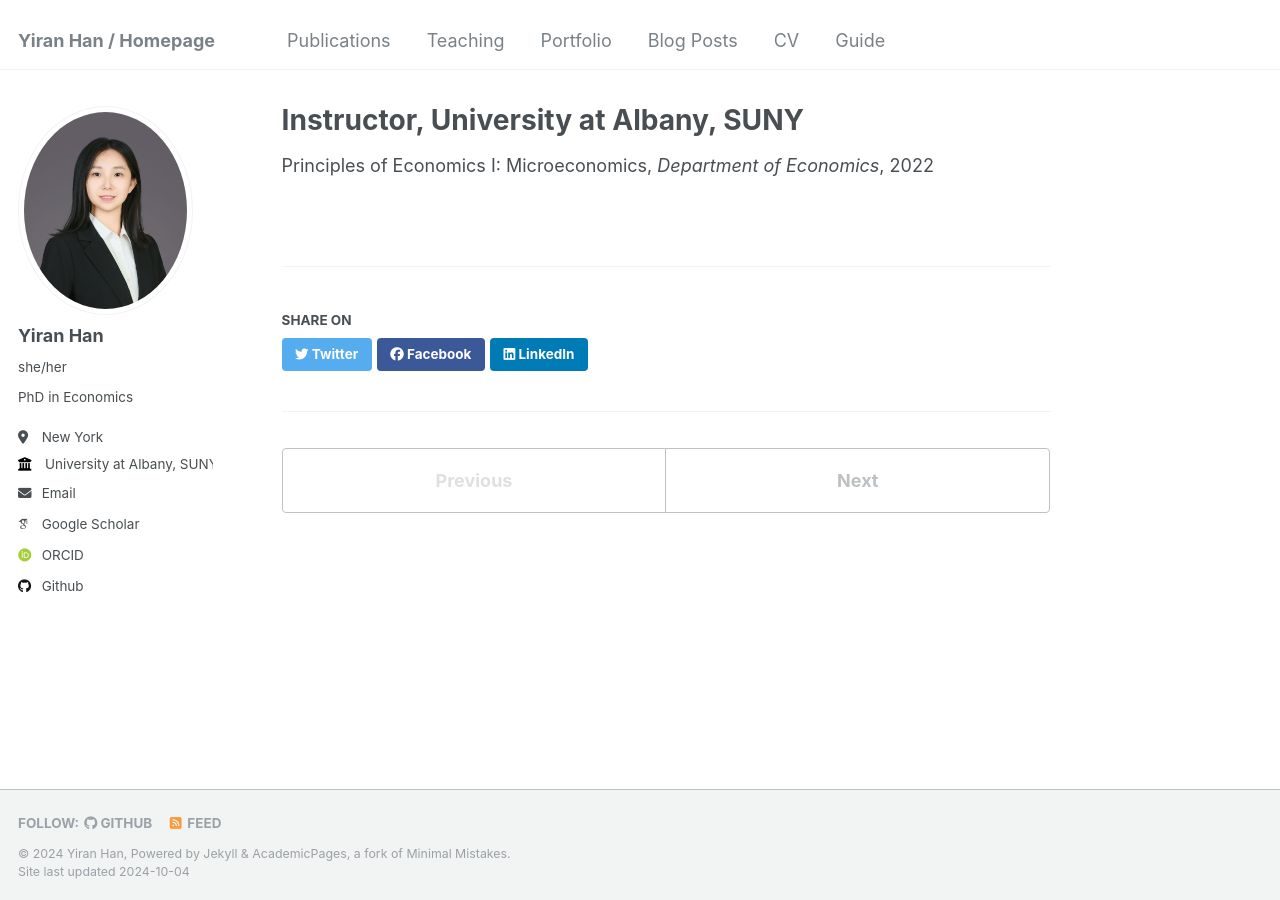
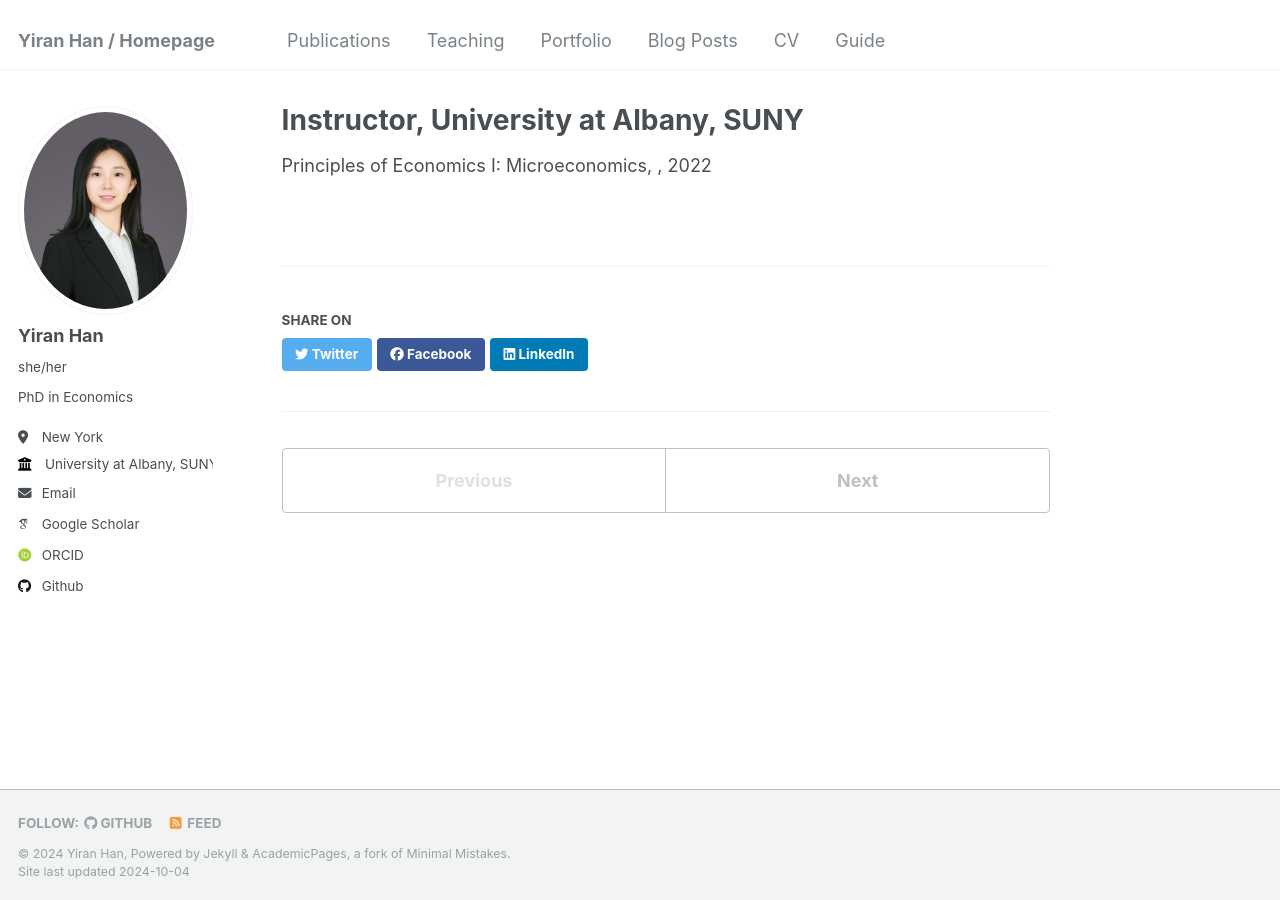
Before and after one commit to yiran-han/yiran-han.github.io, a Jekyll site: the page built from _teaching/2022-fall-teaching.md, in a window 1280 px wide. Built offline with Jekyll 4.4.1, drawn with Linux system fonts in a browser that asks for light colours; some web fonts are replaced; part of the change alters nothing that is shown.

Commit message:
Update 2022-fall-teaching.md

```diff
--- a/_teaching/2022-fall-teaching.md
+++ b/_teaching/2022-fall-teaching.md
@@ -3,7 +3,7 @@ title: "Instructor, University at Albany, SUNY"
 collection: teaching
 type: "Principles of Economics I: Microeconomics"
 permalink: /teaching/2022-fall-teaching
-venue: "Department of Economics"
+# venue: "Department of Economics"
 date: 2022-08-01
-location: "Albany, NY"
+# location: "Albany, NY"
 ---
```
